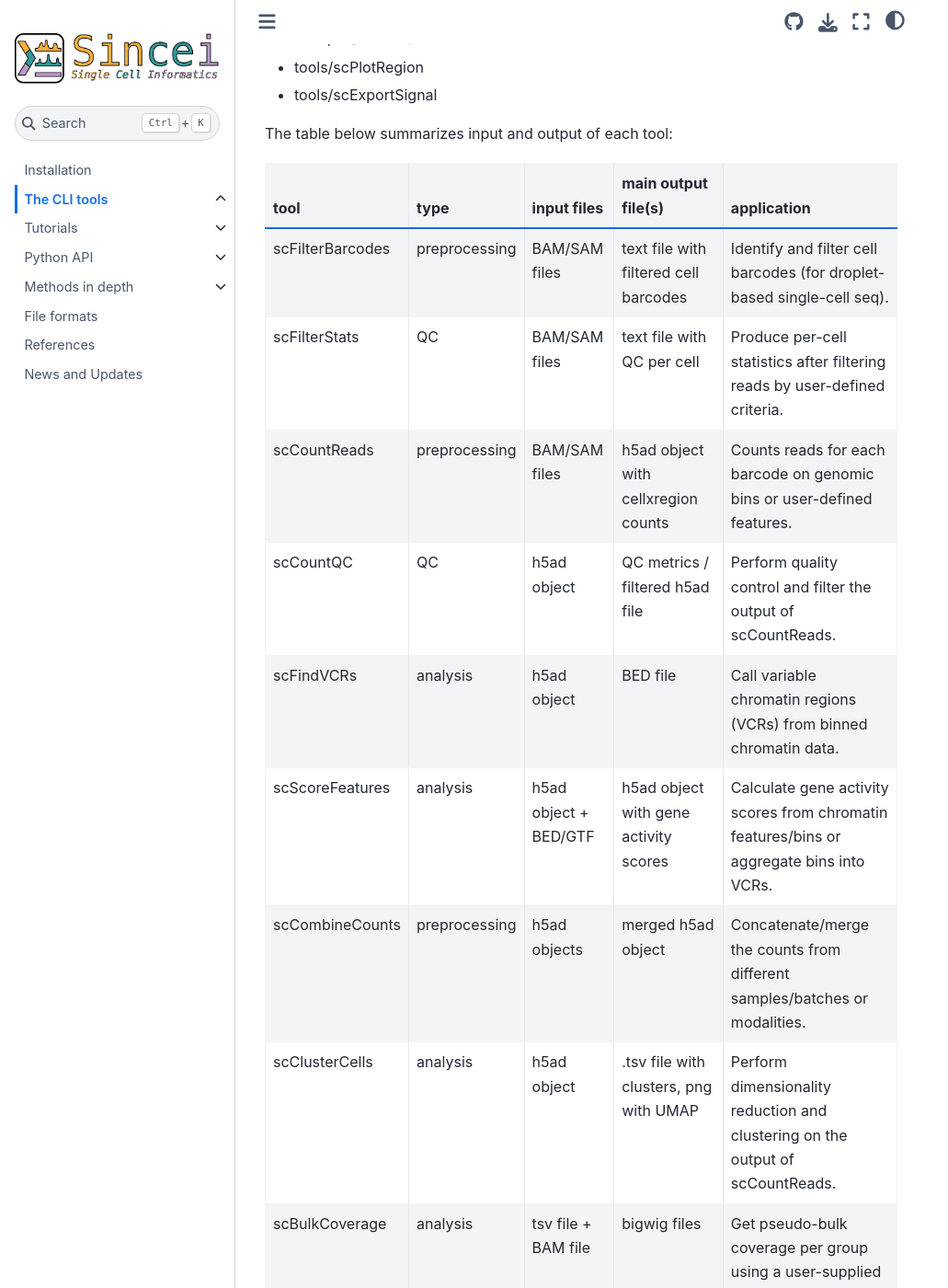
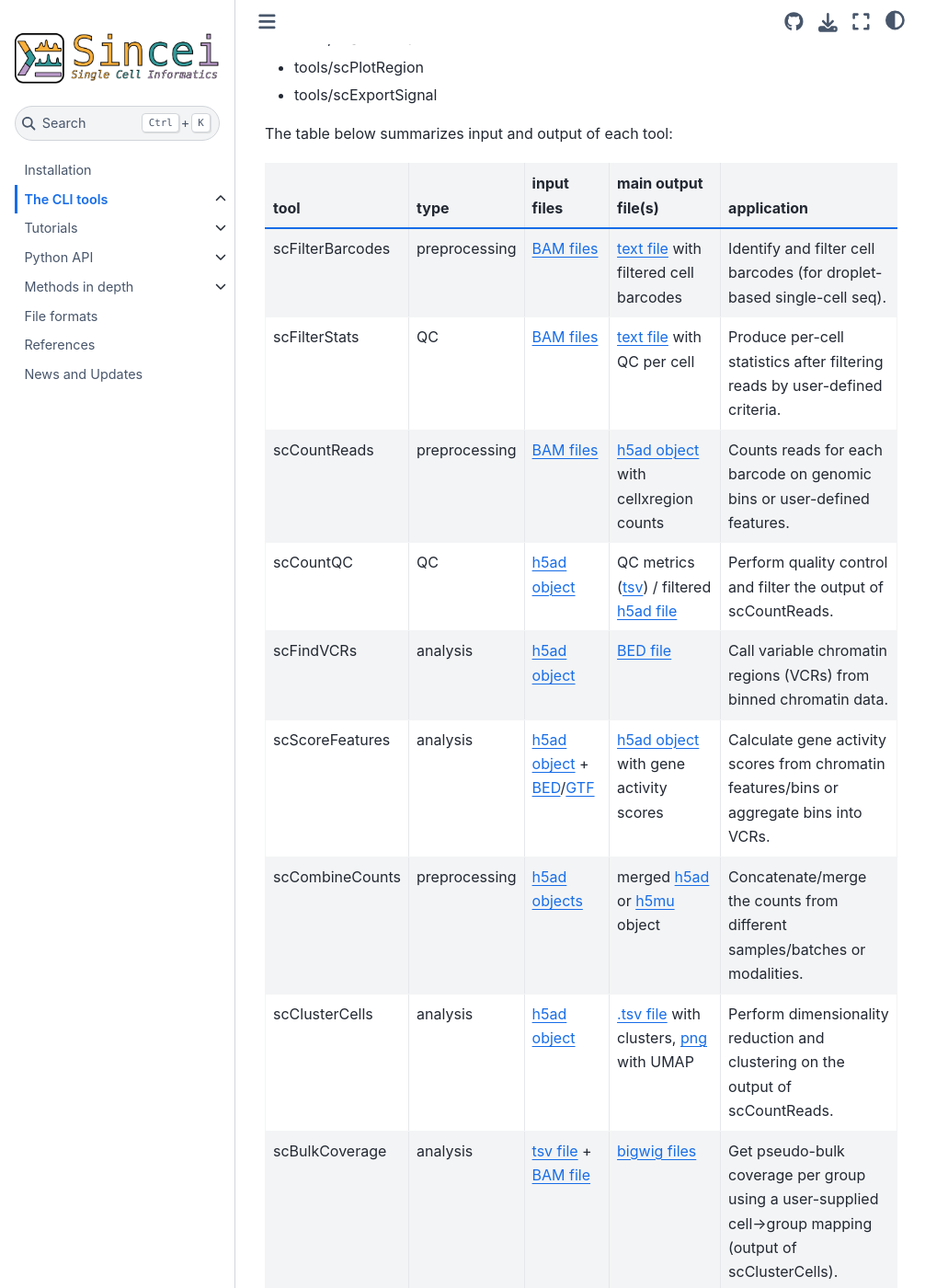
Before and after one commit to bhardwaj-lab/sincei, a Sphinx documentation site: the page built from docs/content/list_of_tools.rst, in a window 1280 px wide and 1400 px high, scrolled down 503 px. Shown: the whole window at 92% size, without its empty margins (0-1031 px from the left). Built offline with Sphinx 7.4.7 and the Sphinx Book theme 1.1.4, drawn with Linux system fonts in a browser that asks for light colours; pages that are not in the unit, such as notebooks, are missing from menus; the version number is read from the project's files by our own code; some of the changed text lies outside the part shown.

```diff
--- a/docs/content/list_of_tools.rst
+++ b/docs/content/list_of_tools.rst
@@ -53,58 +53,58 @@ The table below summarizes input and output of each tool:
      - application
    * - :ref:`scFilterBarcodes`
      - preprocessing
-     - BAM/SAM files
-     - text file with filtered cell barcodes
+     - :ref:`BAM files <fmt-bam>`
+     - :ref:`text file <fmt-tsv>` with filtered cell barcodes
      - Identify and filter cell barcodes (for droplet-based single-cell seq).
    * - :ref:`scFilterStats`
      - QC
-     - BAM/SAM files
-     - text file with QC per cell
+     - :ref:`BAM files <fmt-bam>`
+     - :ref:`text file <fmt-tsv>` with QC per cell
      - Produce per-cell statistics after filtering reads by user-defined criteria.
    * - :ref:`scCountReads`
      - preprocessing
-     - BAM/SAM files
-     - h5ad object with cellxregion counts
+     - :ref:`BAM files <fmt-bam>`
+     - :ref:`h5ad object <fmt-anndata>` with cellxregion counts
      - Counts reads for each barcode on genomic bins or user-defined features.
    * - :ref:`scCountQC`
      - QC
-     - h5ad object
-     - QC metrics / filtered h5ad file
+     - :ref:`h5ad object <fmt-anndata>`
+     - QC metrics (:ref:`tsv <fmt-tsv>`) / filtered :ref:`h5ad file <fmt-anndata>`
      - Perform quality control and filter the output of scCountReads.
    * - :ref:`scFindVCRs`
      - analysis
-     - h5ad object
-     - BED file
+     - :ref:`h5ad object <fmt-anndata>`
+     - :ref:`BED file <fmt-bed>`
      - Call variable chromatin regions (VCRs) from binned chromatin data.
    * - :ref:`scScoreFeatures`
      - analysis
-     - h5ad object + BED/GTF
-     - h5ad object with gene activity scores
+     - :ref:`h5ad object <fmt-anndata>` + :ref:`BED <fmt-bed>`/:ref:`GTF <fmt-gtf>`
+     - :ref:`h5ad object <fmt-anndata>` with gene activity scores
      - Calculate gene activity scores from chromatin features/bins or aggregate bins
        into VCRs.
    * - :ref:`scCombineCounts`
      - preprocessing
-     - h5ad objects
-     - merged h5ad object
+     - :ref:`h5ad objects <fmt-anndata>`
+     - merged :ref:`h5ad <fmt-anndata>` or :ref:`h5mu <fmt-mudata>` object
      - Concatenate/merge the counts from different samples/batches or modalities.
    * - :ref:`scClusterCells`
      - analysis
-     - h5ad object
-     - .tsv file with clusters, png with UMAP
+     - :ref:`h5ad object <fmt-anndata>`
+     - :ref:`.tsv file <fmt-tsv>` with clusters, :ref:`png <fmt-plots>` with UMAP
      - Perform dimensionality reduction and clustering on the output of scCountReads.
    * - :ref:`scBulkCoverage`
      - analysis
-     - tsv file + BAM file
-     - bigwig files
+     - :ref:`tsv file <fmt-tsv>` + :ref:`BAM file <fmt-bam>`
+     - :ref:`bigwig files <fmt-bigwig>`
      - Get pseudo-bulk coverage per group using a user-supplied cell->group mapping
        (output of scClusterCells).
    * - :ref:`scPlotRegion`
      - analysis
-     - h5ad object
-     - png
+     - :ref:`h5ad object <fmt-anndata>`
+     - :ref:`png <fmt-plots>`
      - Plot genomic regions of interest from sincei output.
    * - :ref:`scExportSignal`
      - analysis
-     - h5ad object
-     - bedgraph matrix, mtx, loom
+     - :ref:`h5ad object <fmt-anndata>`
+     - :ref:`bedgraph matrix <fmt-bm>`, :ref:`mtx <fmt-mtx>`, loom
      - Export sincei-supportred .h5ad (anndata) object to other formats.
```
Also changed, not shown: docs/content/file_formats.rst (+52 -90 lines).
